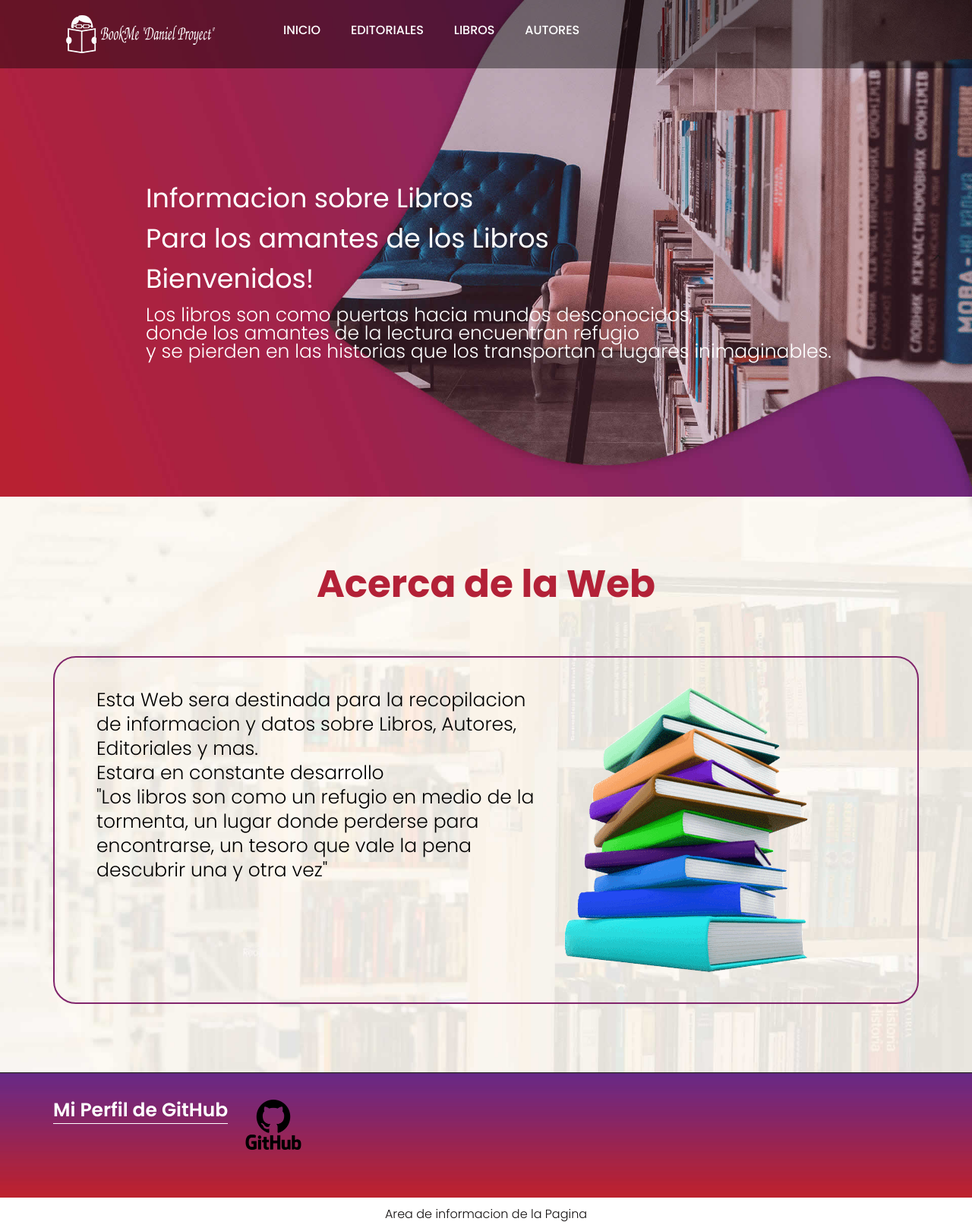
After one commit to ZeuzGitHack/TerceraPreEntregaRodriguez, a Django app: template AppBook/templates/principal.html in a window 1280 px wide. The commit adds this page. Shown: the whole page at 76% size. Run offline with Django 5.2, Linux system fonts and the light colour scheme; the template is opened without the code that fills it, so the values that code supplies are empty; some libraries are stand-ins or nearby versions.

Commit message:
Creacion de archivo 'principal.html, navbar.html modificacion de views y modelos para corregir los nombres

```diff
--- a/AppBook/models.py
+++ b/AppBook/models.py
@@ -7,12 +7,12 @@ class Libro(models.Model):
     genero= models.CharField(max_length=25)
     año_de_publicacion = models.IntegerField()
 
-class Autor(models.Model):
+class Autores(models.Model):
     nombre = models.CharField(max_length=40)
     apellido= models.CharField(max_length=40)
     nacionalidad= models.CharField(max_length=25)
 
-class Editorial(models.Model):
+class Editoriales(models.Model):
     nombre = models.CharField(max_length=40)
     pais= models.CharField(max_length=40)
     direccion = models.CharField(max_length=50)
--- /dev/null
+++ b/AppBook/templates/navbar.html
@@ -0,0 +1,28 @@
+<header>
+    {% load static %}
+<!-- header inner -->
+<div class="header">
+    <div class="container">
+        <div class="row">
+            <div class="col-xl-3 col-lg-3 col-md-3 col-sm-3 col logo_section">
+            <div class="full">
+                <div class="center-desk">
+                    <div class="logo"> <a href="index.html"><img src="{% static 'images/logo.png' %}" alt="#"></a> </div>
+                </div>
+            </div>
+            </div>
+            <div class="menu-area">
+                    <nav class="main-menu">
+                        <ul class="menu-area-main">
+                        <li><a href="{% url 'Inicio'%}">Inicio</a> </li>
+                        <li><a href="{% url 'Editoriales'%}">Editoriales</a> </li>
+                        <li><a href="{% url 'Libros'%}">Libros</a></li>
+                        <li><a href="{% url 'Autores'%}">Autores</a></li>
+                        </ul>
+                    </nav>
+            </div>
+        </div>
+    </div>
+</div>
+<!-- end header inner -->
+</header>
--- /dev/null
+++ b/AppBook/templates/principal.html
@@ -0,0 +1,104 @@
+<!DOCTYPE html>
+<html lang="en">
+   <head>
+      {% load static %}
+      <!-- basic -->
+      <meta charset="utf-8">
+      <meta http-equiv="X-UA-Compatible" content="IE=edge">
+      <!-- mobile metas -->
+      <meta name="viewport" content="width=device-width, initial-scale=1">
+      <meta name="viewport" content="initial-scale=1, maximum-scale=1">
+      <!-- site metas -->
+      <title>Book Me</title>
+      <meta name="keywords" content="">
+      <meta name="description" content="">
+      <meta name="author" content="">
+      <!-- bootstrap css -->
+      <link href="{% static 'css/bootstrap.min.css' %}" rel="stylesheet">
+      <!-- style css -->
+      <link href="{% static 'css/style.css' %}" rel="stylesheet">
+      <!-- Responsive-->
+      <link href="{% static 'css/responsive.css' %}" rel="stylesheet">
+      <!-- fevicon -->
+      <link type="image/gif"  rel="icon" href="{% static 'images/fevicon.png' %}"/>
+      <!-- Scrollbar Custom CSS -->
+      <link href="{% static 'css/jquery.mCustomScrollbar.min.css' %}" rel="stylesheet">
+      <!-- Tweaks for older IEs-->
+      <!--[if lt IE 9]>
+      <script src="https://oss.maxcdn.com/html5shiv/3.7.3/html5shiv.min.js"></script>
+      <script src="https://oss.maxcdn.com/respond/1.4.2/respond.min.js"></script><![endif]-->
+   </head>
+   <!-- body -->
+   <body class="main-layout home_page">
+      <!-- loader  -->
+      <div class="loader_bg">
+         <div class="loader"><img src="{% static 'images/loading.gif' %}" alt="#" /></div>
+      </div>
+      <!-- end loader -->
+      {% include 'navbar.html' %}
+      <section class="slider_section">
+            <div class="carousel-inner">
+               <div class="carousel-item active">
+                  <img class="first-slide" src="{% static 'images/banner.jpg' %}" alt="First slide">
+                  <div class="container">
+                     <div class="carousel-caption relative">
+                        <h1 style="font-size: 35px; color: white;">Informacion sobre Libros<br> Para los amantes de los Libros<br> Bienvenidos!</h1>
+                        <p style="font-size: 25px; color: white;">Los libros son como puertas hacia mundos desconocidos,<br> donde los amantes de la lectura encuentran refugio <br> y se pierden en las historias que los transportan a lugares inimaginables.</p>
+                     </div>
+                  </div>
+               </div>
+      </section>
+      <!-- about -->
+      <div class="about">
+         <div class="container">
+                  <div class="aboutheading">
+                     <h2>Acerca de la Web</h2>
+                  </div>
+            <div class="row border">
+               <div class="col-xl-7 col-lg-7 col-md-12 col-sm-12">
+                  <div class="about-box">
+                     <p style="font-size: 25px; color: black;"> Esta Web sera destinada para la recopilacion de informacion y datos sobre Libros, Autores, Editoriales y mas. <br>Estara en constante desarrollo <br>"Los libros son como un refugio en medio de la tormenta, un lugar donde perderse para encontrarse, un tesoro que vale la pena descubrir una y otra vez"</p>
+                  </div>
+               </div>
+               <div class="col-xl-5 col-lg-5 col-md-12 col-sm-12">
+                  <div class="about-box">
+                     <figure><img src="{% static 'images/about.png' %}" alt="img" /></figure>
+                  </div>
+               </div>
+            </div>
+         </div>
+      </div>
+      <!-- end about -->
+      <!-- footer -->
+      <footer>
+         <div class="footer">
+            <div class="container">
+               <div class="row pdn-top-30">
+                     <div class="Follow">
+                        <h3>Mi Perfil de GitHub</h3>
+                     </div>
+                     <div class="Follow">
+                        <li> <a href="https://github.com/ZeuzGitHack?tab=repositories" target="_blank"><img src="{% static 'icon/GitHub-Logo.png' %}" width="120px" height="120px"></a></li>
+                     </div>
+                  </div>
+               </div>
+            </div>
+         </div>
+         <div class="copyright">
+            <div class="container">
+               <p>Area de informacion de la Pagina</a></p>
+            </div>
+         </div>
+      </footer>
+      <!-- end footer -->
+      <!-- Javascript files-->
+      <script src="{% static 'js/jquery.min.js' %}"></script>
+      <script src="{% static 'js/popper.min.js' %}"></script>
+      <script src="{% static 'js/bootstrap.bundle.min.js' %}"></script>
+      <script src="{% static 'js/jquery-3.0.0.min.js' %}"></script>
+      <script src="{% static 'js/plugin.js' %}"></script>
+      <!-- sidebar -->
+      <script src="{% static 'js/jquery.mCustomScrollbar.concat.min.js' %}"></script>
+      <script src="{% static 'js/custom.js' %}"></script>
+   </body>
+</html>
--- a/AppBook/urls.py
+++ b/AppBook/urls.py
@@ -1,10 +1,10 @@
 from django.contrib import admin
 from django.urls import path
-from AppBook.views import inicio, libros, editorial, autor
+from AppBook.views import inicio, libros, editoriales, autores
 
 urlpatterns = [
     path('', inicio, name = "Inicio"),
     path('libros/', libros, name = "Libros"),
-    path('autor/', autor, name = "Autor"),
-    path('editorial/', editorial, name = "Editorial"),
+    path('autor/', autores, name = "Autores"),
+    path('editorial/', editoriales, name = "Editoriales"),
 ]
--- a/ProyectoBookme/settings.py
+++ b/ProyectoBookme/settings.py
@@ -116,7 +116,7 @@ USE_TZ = True
 # Static files (CSS, JavaScript, Images)
 # https://docs.djangoproject.com/en/5.0/howto/static-files/
 
-STATIC_URL = 'static/'
+STATIC_URL = '/static/'
 
 # Default primary key field type
 # https://docs.djangoproject.com/en/5.0/ref/settings/#default-auto-field
```
Also changed, not shown: AppBook/templates/inicio.html (+2 -132 lines), AppBook/views.py (+4 -4 lines), AppBook/static/images/logo.png, AppBook/templates/autores.html (renamed from AppBook/templates/autor.html), AppBook/templates/editoriales.html (renamed from AppBook/templates/editorial.html), 1 other file.
